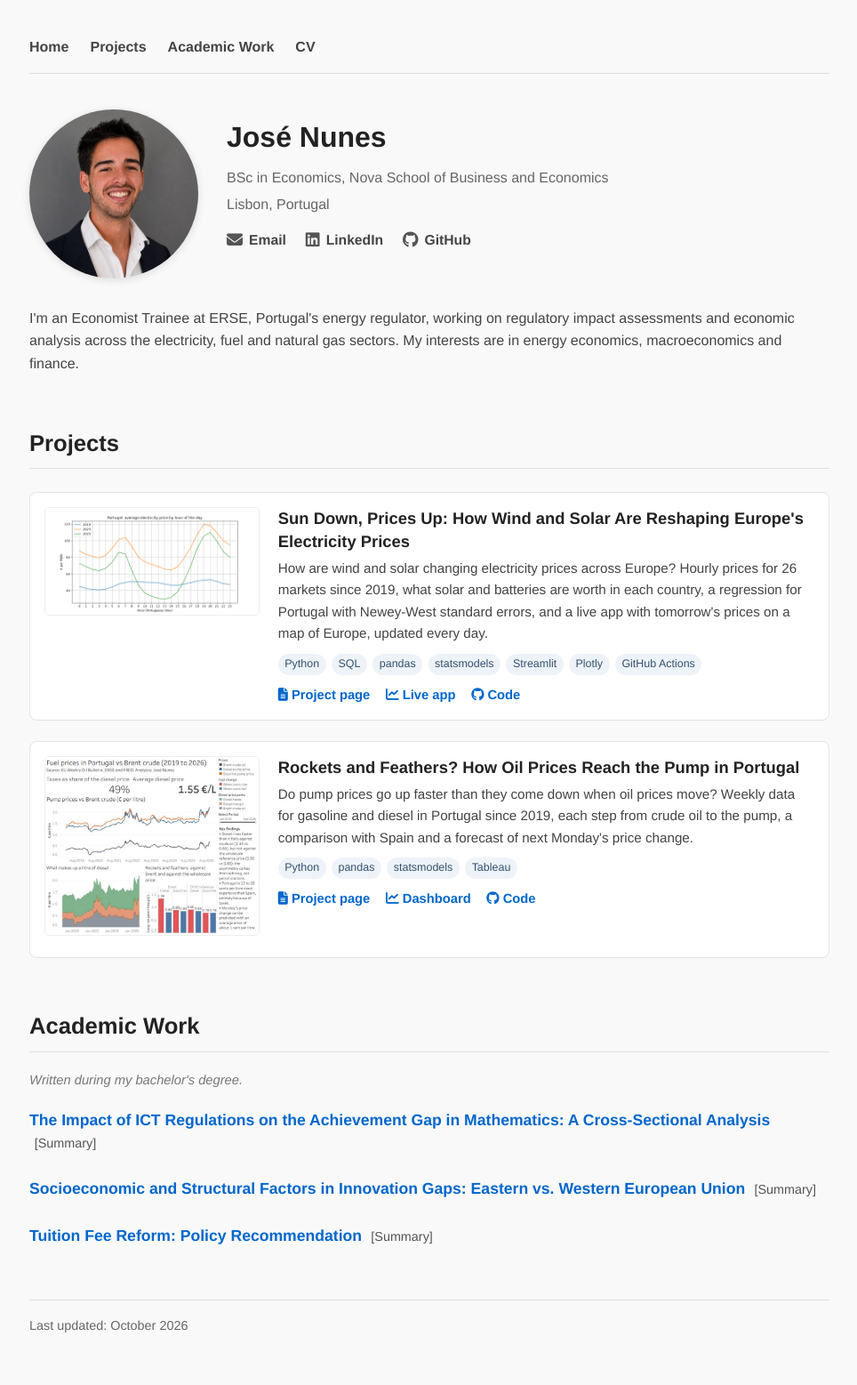
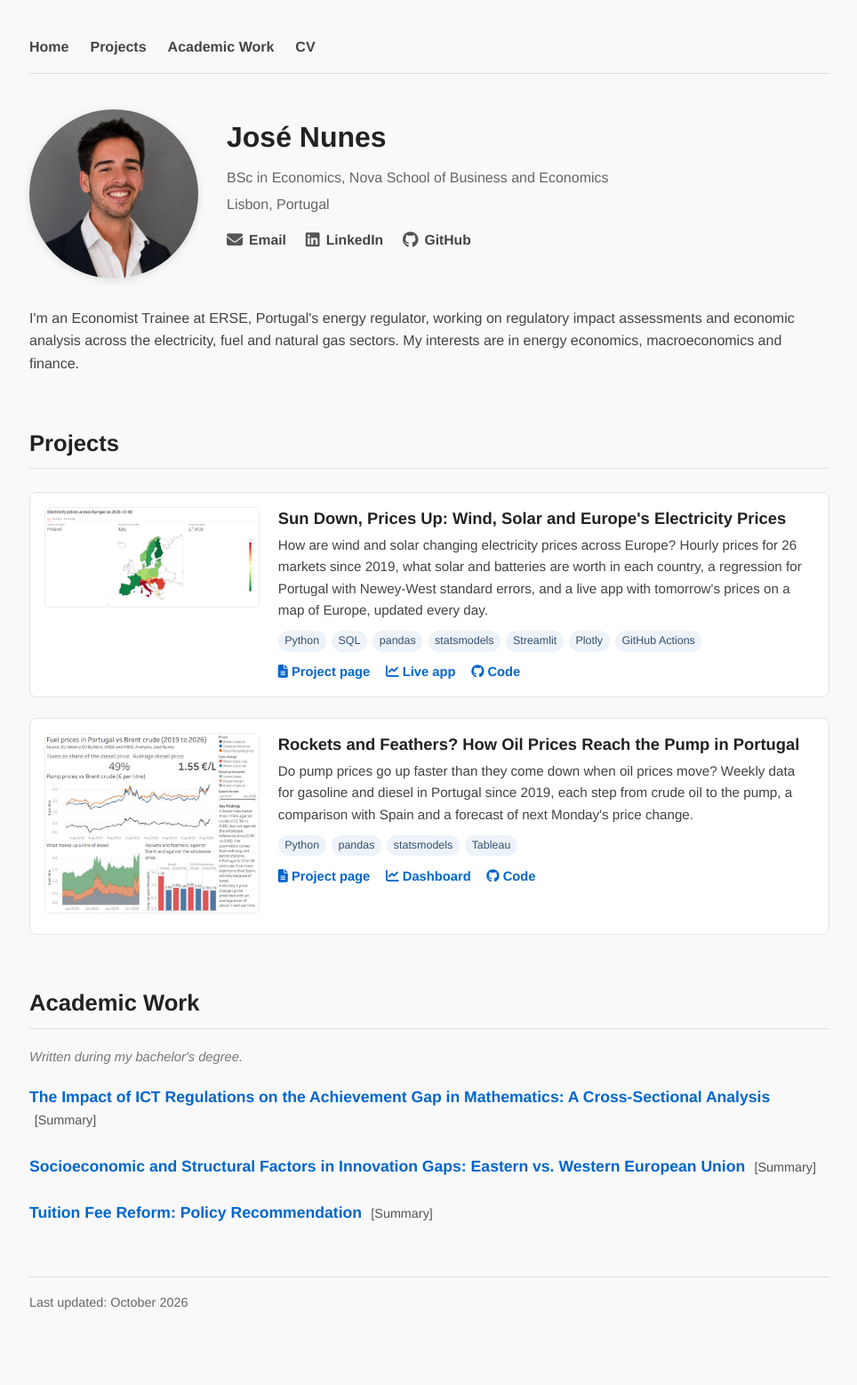
Before and after one commit to josepaulonunes/josepaulonunes.github.io, a Jekyll site: the page built from index.md, in a window 1280 px wide. Shown: the whole page at 89% size, without its empty margins (157-1121 px from the left). Built offline with Jekyll 4.4.1, drawn with Linux system fonts in a browser that asks for light colours; after the commit the page ends 1531 px from its top, so only the background shows below that.

Commit message:
Update the electricity card after renaming the project

```diff
--- a/index.md
+++ b/index.md
@@ -35,15 +35,15 @@ I'm an Economist Trainee at ERSE, Portugal's energy regulator, working on regula
 <div class="projects">
 
   <div class="project-card">
-    <a href="/electricity-tracker/" class="project-thumb"><img src="/electricity-tracker/duck_curve.png" alt="Average electricity price by hour of the day in Portugal"></a>
+    <a href="/electricity-tracker/" class="project-thumb"><img src="/electricity-tracker/app_preview.png" alt="Map of tomorrow's electricity prices across Europe"></a>
     <div class="project-body">
-    <h3><a href="/electricity-tracker/">Sun Down, Prices Up: How Wind and Solar Are Reshaping Europe's Electricity Prices</a></h3>
+    <h3><a href="/electricity-tracker/">Sun Down, Prices Up: Wind, Solar and Europe's Electricity Prices</a></h3>
       <p>How are wind and solar changing electricity prices across Europe? Hourly prices for 26 markets since 2019, what solar and batteries are worth in each country, a regression for Portugal with Newey-West standard errors, and a live app with tomorrow's prices on a map of Europe, updated every day.</p>
       <div class="tags"><span>Python</span><span>SQL</span><span>pandas</span><span>statsmodels</span><span>Streamlit</span><span>Plotly</span><span>GitHub Actions</span></div>
       <div class="project-links">
         <a href="/electricity-tracker/"><i class="fa-solid fa-file-lines"></i> Project page</a>
-        <a href="https://portugal-electricity-tracker.streamlit.app/" target="_blank" rel="noopener"><i class="fa-solid fa-chart-line"></i> Live app</a>
-        <a href="https://github.com/josepaulonunes/portugal-electricity-tracker" target="_blank" rel="noopener"><i class="fa-brands fa-github"></i> Code</a>
+        <a href="https://european-electricity-tracker.streamlit.app/" target="_blank" rel="noopener"><i class="fa-solid fa-chart-line"></i> Live app</a>
+        <a href="https://github.com/josepaulonunes/european-electricity-tracker" target="_blank" rel="noopener"><i class="fa-brands fa-github"></i> Code</a>
       </div>
     </div>
   </div>
```
